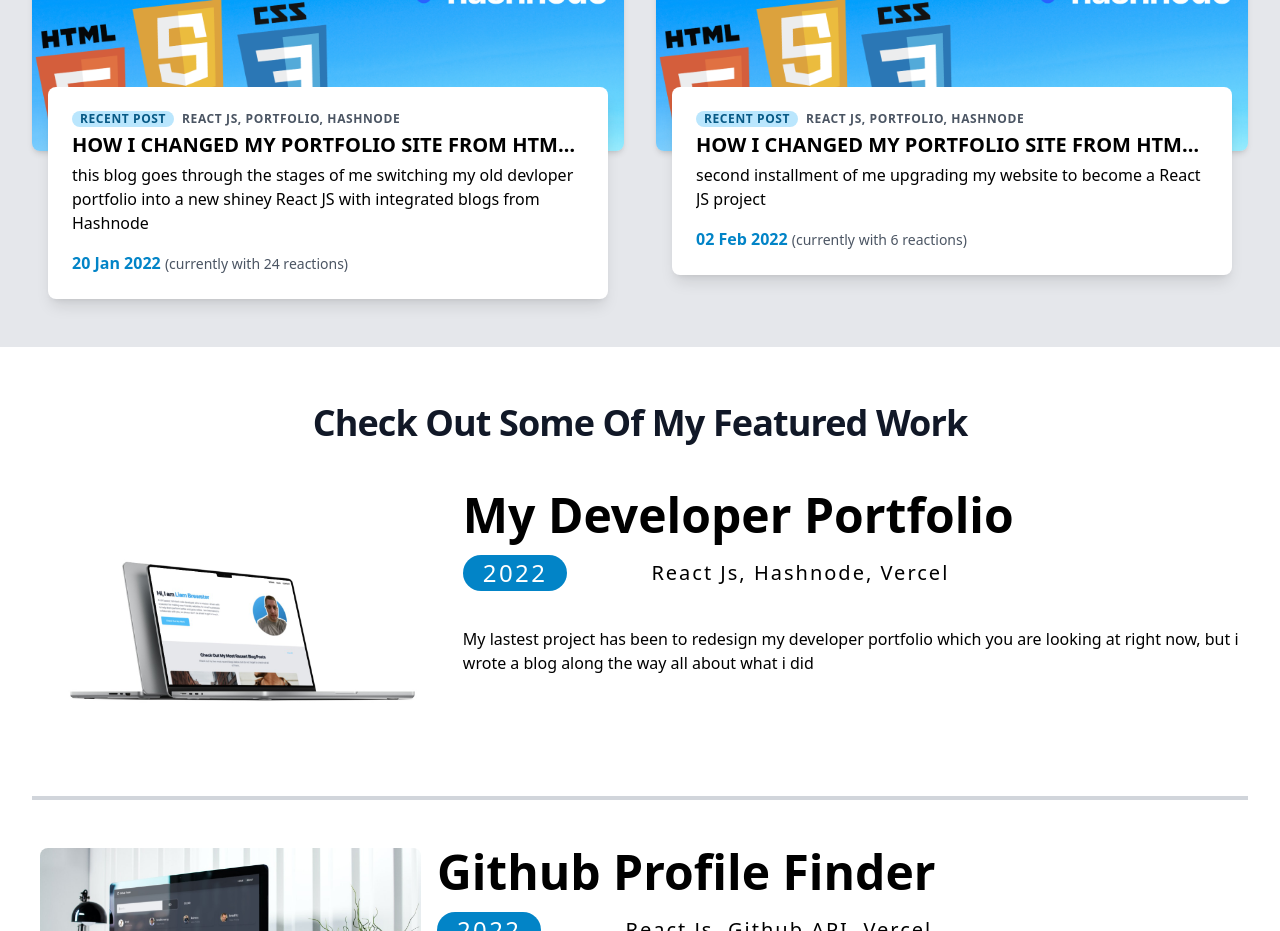
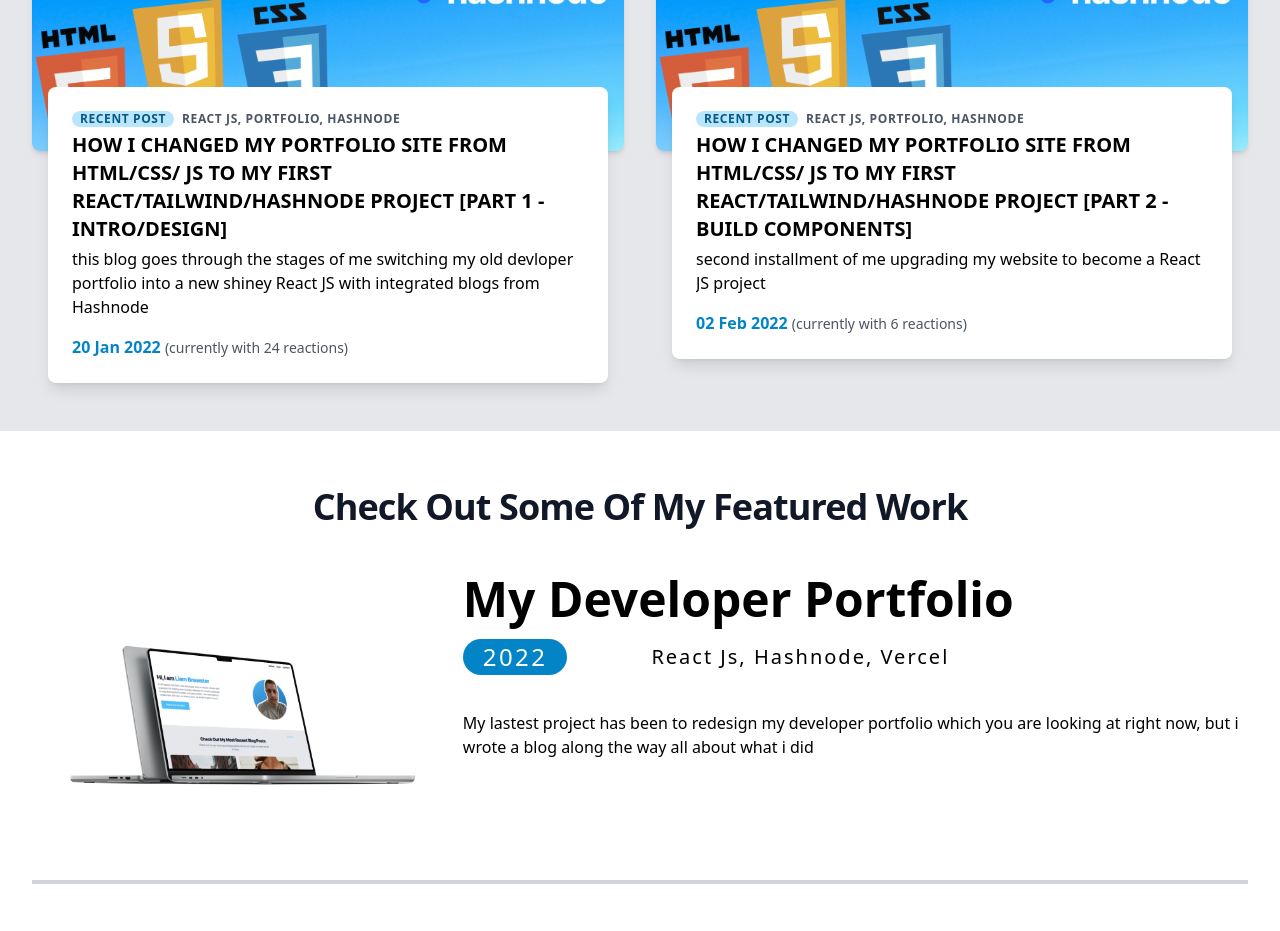
Before and after one commit to liambrewster/portfolio_site, a React (Create React App) app: page / in a window 1280 px wide. Shown: the part 980-1911 px from the top of the page. Built offline with nearby package versions, Linux system fonts and the light colour scheme.

Commit message:
chore: remove truncate of the blog title

```diff
--- a/src/components/layouts/LatestPosts.jsx
+++ b/src/components/layouts/LatestPosts.jsx
@@ -63,7 +63,7 @@ function LatestPosts() {
                         </div>
                       </div>
 
-                      <a href={blog.slug}><h4 className="mt-1 text-base md:text-xl font-semibold uppercase leading-tight truncate">
+                      <a href={blog.slug}><h4 className="mt-1 text-base md:text-xl font-semibold uppercase leading-tight ">
                       {blog.title}
                       </h4></a>
 
```
